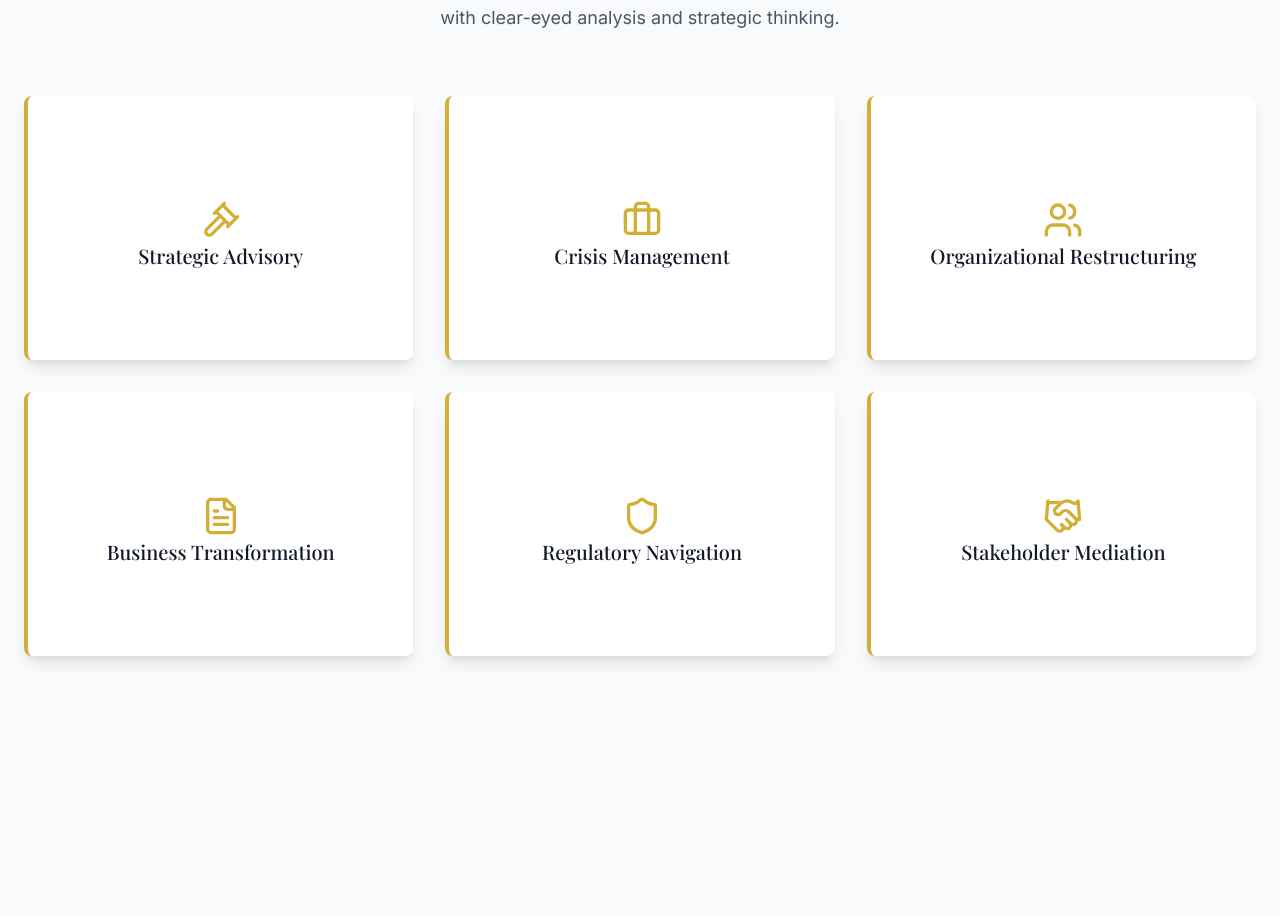
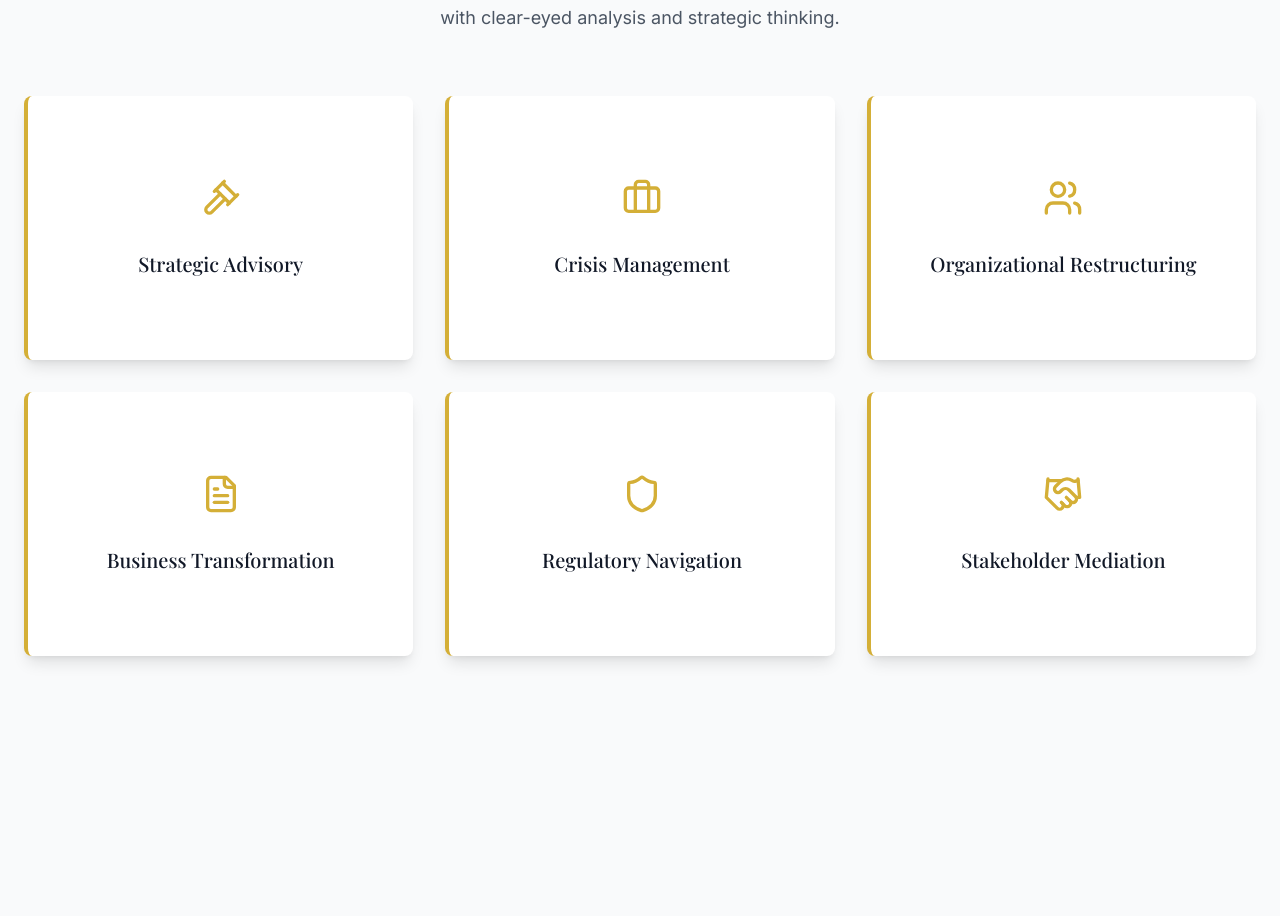
Before and after one commit to armaanded/legal-landing-lens-64, a React (Vite) app: page / in a window 1280 px wide. Shown: the part 1104-2020 px from the top of the page. Built offline with nearby package versions, Linux system fonts and the light colour scheme.

Commit message:
Fix: Description text overlapping icon
Adjust vertical alignment of content within service cards to prevent description text from overlapping the icons.

```diff
--- a/src/components/Services.tsx
+++ b/src/components/Services.tsx
@@ -62,16 +62,21 @@ const Services = () => {
 
               {/* Content */}
               <div className="relative z-10 text-center min-h-[200px] flex flex-col justify-center items-center">
-                {service.icon}
+                <div className="mb-4">
+                  {service.icon}
+                </div>
 
                 {/* Title - visible by default, fades out on hover */}
-                <h3 className="font-playfair text-xl font-medium text-gray-900 group-hover:opacity-0 transition-opacity duration-300 absolute inset-0 flex items-center justify-center pt-14 text-center">
+                <h3 className="font-playfair text-xl font-medium text-gray-900 group-hover:opacity-0 transition-opacity duration-300 text-center">
                   {service.title}
                 </h3>
 
                 {/* Description - hidden by default, fades in on hover */}
-                <div className="opacity-0 group-hover:opacity-100 transition-opacity duration-300 absolute inset-0 flex items-center justify-center pt-14 text-center">
-                  <p className="font-inter text-gray-600 leading-relaxed text-sm px-2 text-center">
+                <div className="opacity-0 group-hover:opacity-100 transition-opacity duration-300 absolute inset-0 flex flex-col items-center justify-center text-center px-2">
+                  <div className="mb-4">
+                    {service.icon}
+                  </div>
+                  <p className="font-inter text-gray-600 leading-relaxed text-sm text-center">
                     {service.description}
                   </p>
                 </div>
```
